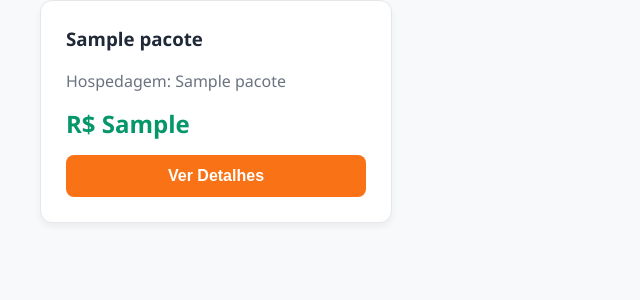
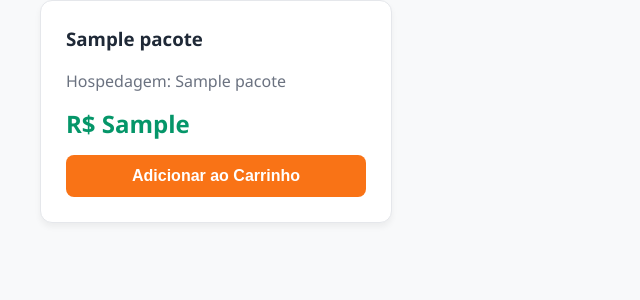
Before and after one commit to DerickSchereder/Projeto-Final-Banco-de-dados, a Flask app: page / in a window 1280 px wide. Shown: the part 167-467 px from the top of the page, without its empty margins (0-640 px from the left). Run offline with Flask 3, Linux system fonts and the light colour scheme; a database or web service that is not in the repository returns one stand-in record (values such as "Sample title"); some libraries are stand-ins or nearby versions.

Commit message:
alterações para fazer o carrinho funcionar

```diff
--- a/app.py
+++ b/app.py
@@ -1,11 +1,14 @@
 import os
-from flask import Flask, render_template, request
+from flask import Flask, render_template, request, session, redirect, url_for
 import psycopg2
 from dotenv import load_dotenv
 
 load_dotenv()
 
 app = Flask(__name__)
+
+# Chave para permitir o uso de sessões (carrinho)
+app.secret_key = os.getenv("SECRET_KEY", "chave")
 
 # Função obter conexão com o banco de dados
 def obter_conexao():
@@ -16,6 +19,65 @@ def obter_conexao():
         password =   os.getenv("DB_PASSWORD"),
         port     =   os.getenv("DB_PORT")
     )
+
+# ----------------- ROTAS DO CARRINHO -----------------
+
+@app.route('/carrinho')
+def ver_carrinho():
+    # Pega o carrinho da sessão. Se não existir, inicia uma lista vazia.
+    itens_carrinho = session.get('carrinho', [])
+
+    # Calcula o valor total somando o preço de cada item
+    valor_total = sum(float(item['preco']) for item in itens_carrinho)
+
+    return render_template('carrinho.html', itens_carrinho=itens_carrinho, valor_total=valor_total)
+
+
+@app.route('/carrinho/adicionar', methods=['POST'])
+def adicionar_carrinho():
+    # Inicializa o carrinho na sessão caso ele não exista
+    if 'carrinho' not in session:
+        session['carrinho'] = []
+
+    # Captura os dados enviados pelo botão do formulário
+    tipo = request.form.get('tipo')
+    nome = request.form.get('nome')
+    detalhes = request.form.get('detalhes')
+    preco = request.form.get('preco')
+
+    # Cria o dicionário do produto
+    novo_item = {
+        'tipo': tipo,
+        'nome': nome,
+        'detalhes': detalhes,
+        'preco': float(preco)
+    }
+
+    # Adiciona no carrinho e avisa a sessão que houve modificação
+    carrinho_atual = session['carrinho']
+    carrinho_atual.append(novo_item)
+    session['carrinho'] = carrinho_atual
+
+    return redirect(url_for('ver_carrinho'))
+
+
+@app.route('/carrinho/remover/<int:indice>', methods=['POST'])
+def remover_carrinho(indice):
+    if 'carrinho' in session:
+        carrinho_atual = session['carrinho']
+        if 0 <= indice < len(carrinho_atual):
+            carrinho_atual.pop(indice) # Remove o item pelo índice da lista
+            session['carrinho'] = carrinho_atual
+
+    return redirect(url_for('ver_carrinho'))
+
+
+@app.route('/carrinho/finalizar', methods=['POST'])
+def finalizar_carrinho():
+    # Limpa o carrinho após finalizar a compra
+    session.pop('carrinho', None)
+    return "<h1>Compra finalizada com sucesso! Obrigado por viajar conosco.</h1>"
+
 # ----------------- ROTA DE PACOTES -----------------
 @app.route('/')
 @app.route('/pacotes')
--- a/templates/pacotes.html
+++ b/templates/pacotes.html
@@ -12,7 +12,17 @@
     <div class="grid-pacotes">
         {% for pacote in lista_pacotes %}
         <div class="card-viagem">
-            <h3>{{ pacote[1] }}</h3> <p style="color: #6b7280; margin: 0;">Hospedagem: {{ pacote[2] }}</p> <p class="preco">R$ {{ pacote[3] }}</p> <button class="btn-comprar">Ver Detalhes</button>
+            <h3>{{ pacote[1] }}</h3>
+            <p style="color: #6b7280; margin: 0;">Hospedagem: {{ pacote[2] }}</p>
+            <p class="preco">R$ {{ pacote[3] }}</p>
+
+            <form action="/carrinho/adicionar" method="POST" style="margin-top: 10px;">
+                <input type="hidden" name="tipo" value="pacote">
+                <input type="hidden" name="nome" value="Pacote para {{ pacote[1] }}">
+                <input type="hidden" name="detalhes" value="Hospedagem: {{ pacote[2] }}">
+                <input type="hidden" name="preco" value="{{ pacote[3] }}">
+                <button type="submit" class="btn-comprar">Adicionar ao Carrinho</button>
+            </form>
         </div>
         {% else %}
             <p>Nenhum pacote encontrado no banco de dados.</p>
```
Also changed, not shown: templates/voos.html (+12 -1 lines).
